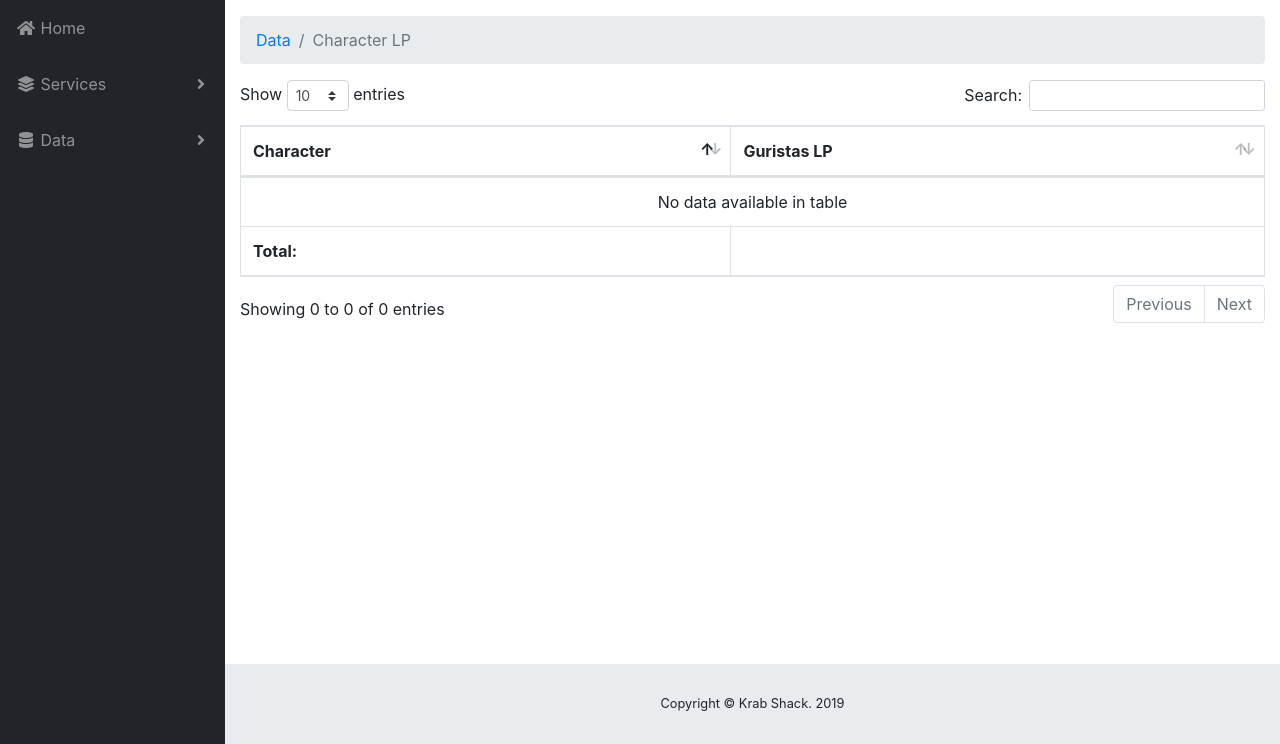
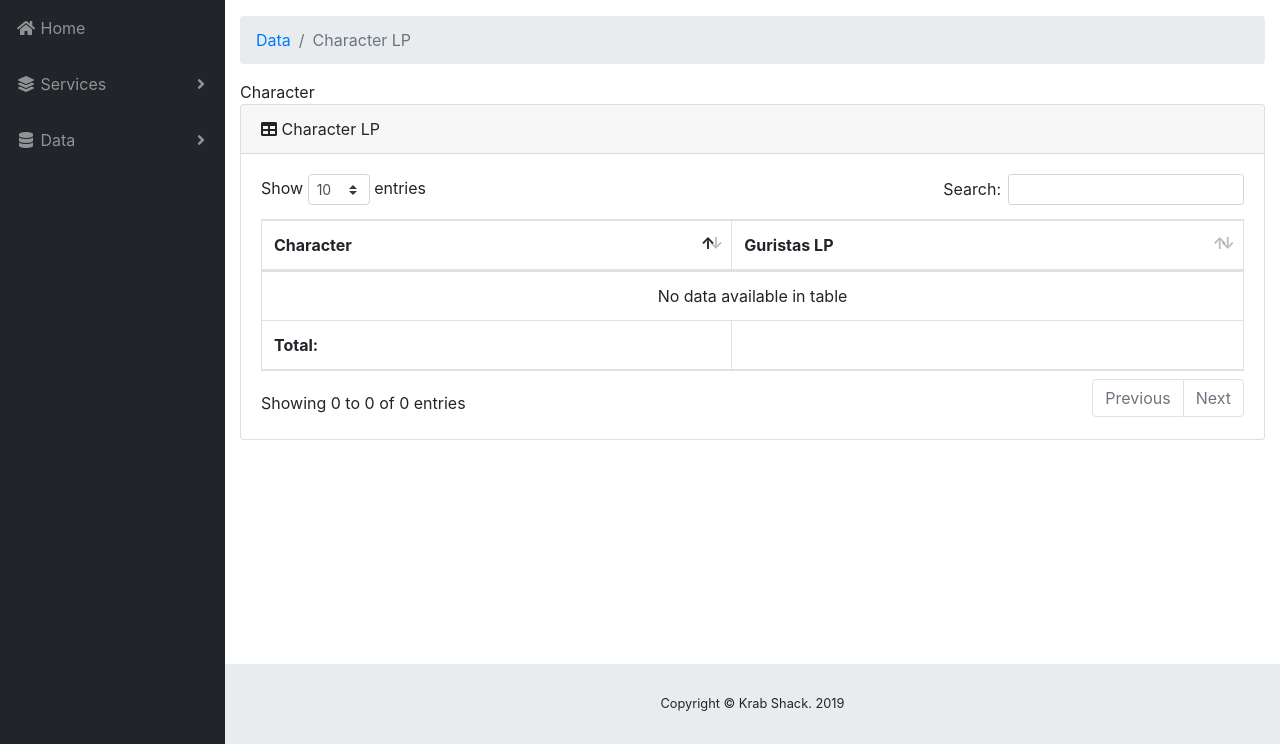
Before and after one commit to williamcpierce/krabshack_project, a Django app: page /esi/lp/ in a window 1280 px wide. Shown: the part 56-800 px from the top of the page. Run offline with Django 3.2, Linux system fonts and the light colour scheme; parts of the project's set-up code (start-up, migrations or seed data) failed here and were passed over; some libraries are stand-ins or nearby versions.

Commit message:
Added card

```diff
--- a/esi_app/templates/esi_app/esilp.html
+++ b/esi_app/templates/esi_app/esilp.html
@@ -9,6 +9,13 @@
 	<li class="breadcrumb-item active">Character LP</li>
 </ol>
 
+			<th>Character</th>
+<div class="card mb-3">
+	<div class="card-header">
+		<i class="fas fa-table"></i>
+		Character LP</div>
+	<div class="card-body">
+		<div class="table-responsive">
 			<table class="table table-bordered" id="dataTable" width="100%" cellspacing="0">
 				<thead>
 					<tr>
@@ -31,5 +38,8 @@
 					</tr>
 				</tfoot>
 			</table>
+		</div>
+	</div>
+</div>
 
 {% endblock %}
```
Lines whose indentation alone changed are shown as unchanged.
